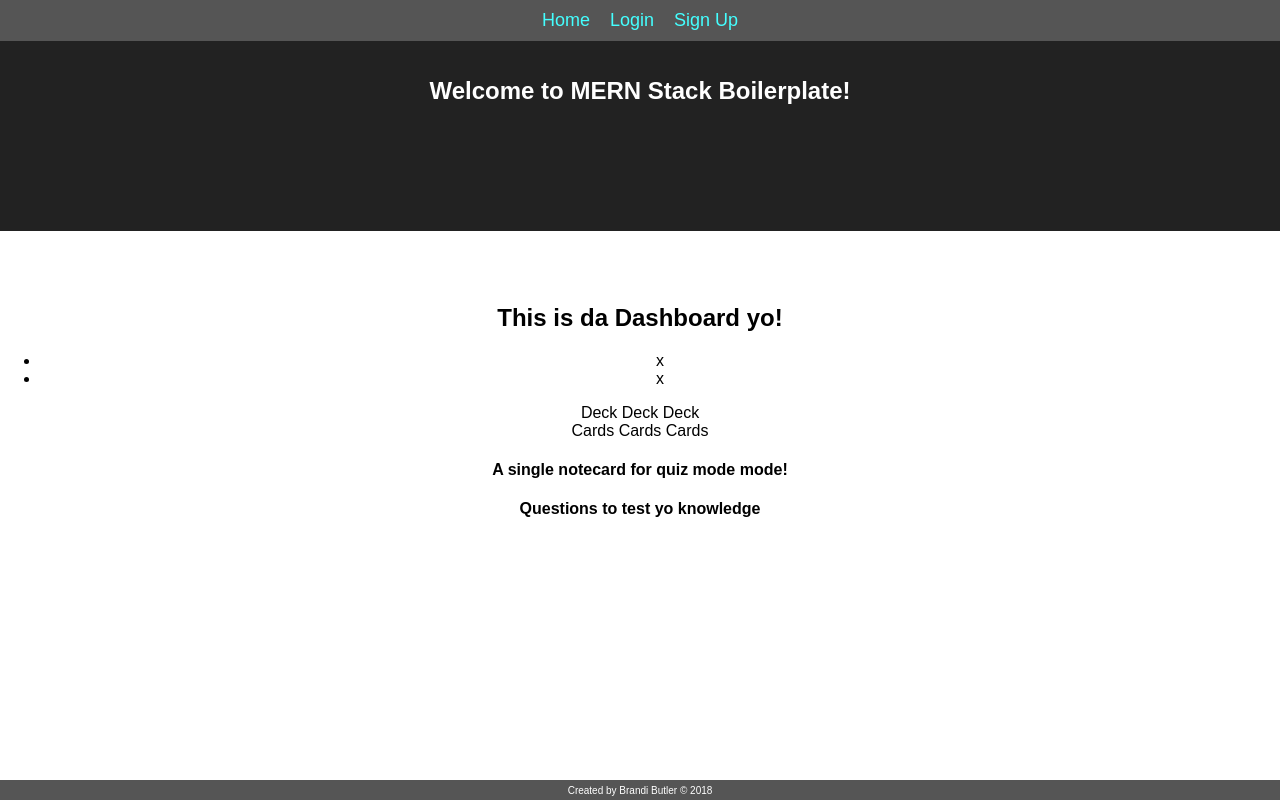
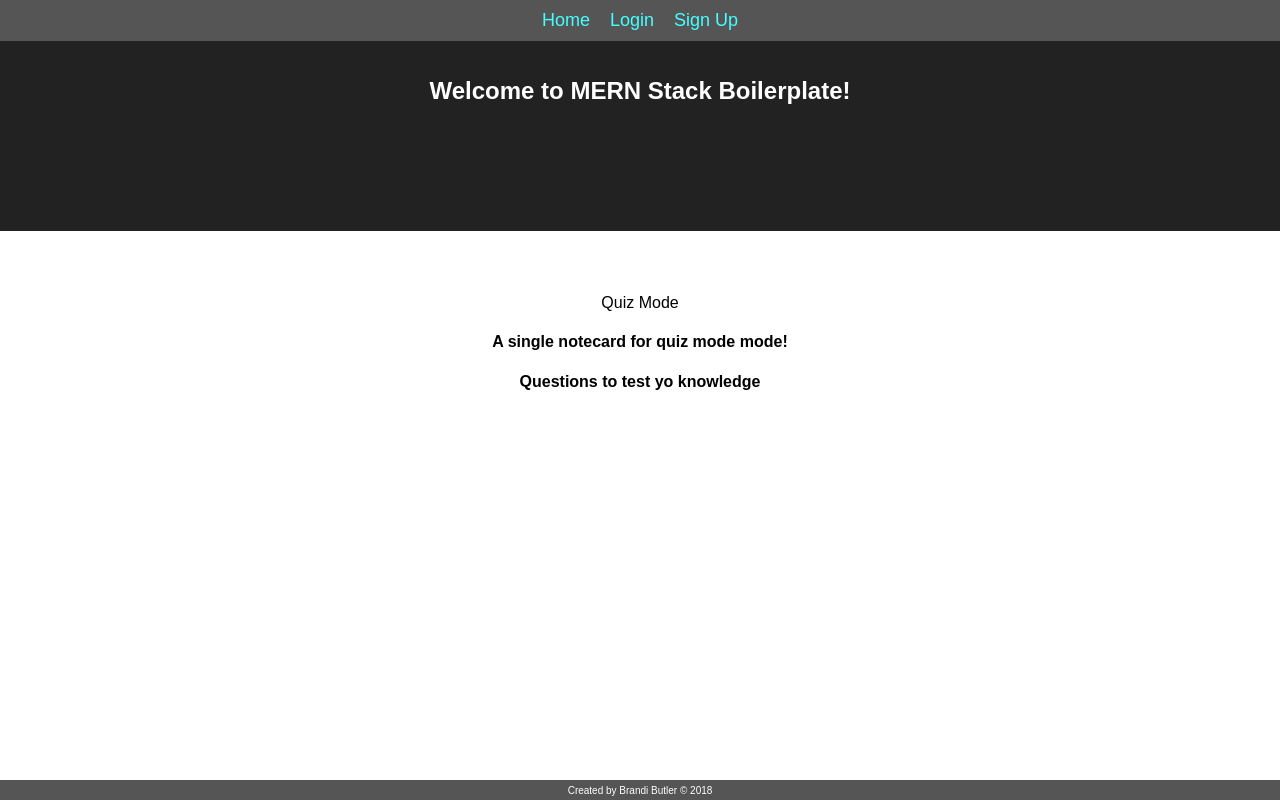
Before and after one commit to philpatt/flashcard-project3, a React (Create React App) app in the folder client/: page /Show in a window 1280 px wide. Built offline with nearby package versions, Linux system fonts and the light colour scheme.

Commit message:
defined routes for components

```diff
--- a/client/src/App.js
+++ b/client/src/App.js
@@ -3,6 +3,11 @@
 import './App.css';
 import axios from 'axios';
 import Dashboard from './Dashboard.js';
+import Show from './Show.js';
+import Notecard from './Notecard.js';
+import Details from './Details.js';
+import Deck from './Deck.js';
+import Cards from './Cards.js';
 import Flash from './layout/Flash.js';
 import Footer from './layout/Footer.js';
 import Home from './Home.js';
@@ -67,7 +72,6 @@
       flashType: ''
     });
   }
-
   render() {
     return (
       <div className="App">
@@ -83,10 +87,15 @@
                 () => (<Signup user={this.state.user} setFlash={this.setFlash} updateUser={this.getUser} />)} />
               <Route path="/profile" component={
                 () => (<Profile user={this.state.user} setFlash={this.setFlash} />)} />
+              <Route path="/Dashboard" component={Dashboard} />
+              <Route path="/Show" component={Show} />
+              <Route path="/Notecard" component={Notecard} />
+              <Route path="/Details" component={Details} />
+              <Route path="/Deck" component={Deck} />
+              <Route path="/Cards" component={Cards} />
             </div>
           </div>
         </Router>
-        <Dashboard />
         <Footer />
       </div>
     );
--- a/client/src/Show.js
+++ b/client/src/Show.js
@@ -1,5 +1,5 @@
 import React, {Component} from 'react';
-
+import Notecard from './Notecard.js';
 
 class Show extends Component {
     render () {
```
